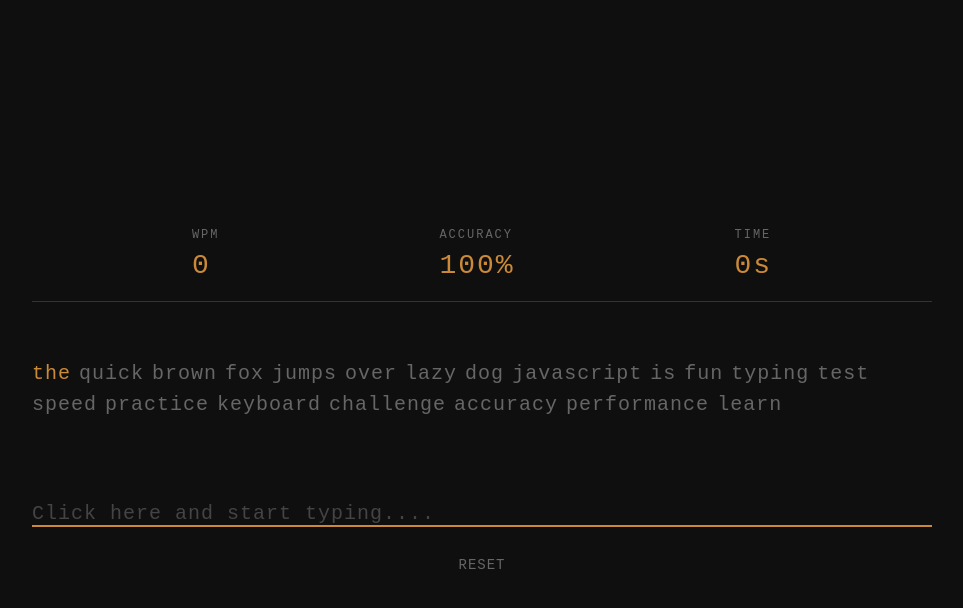
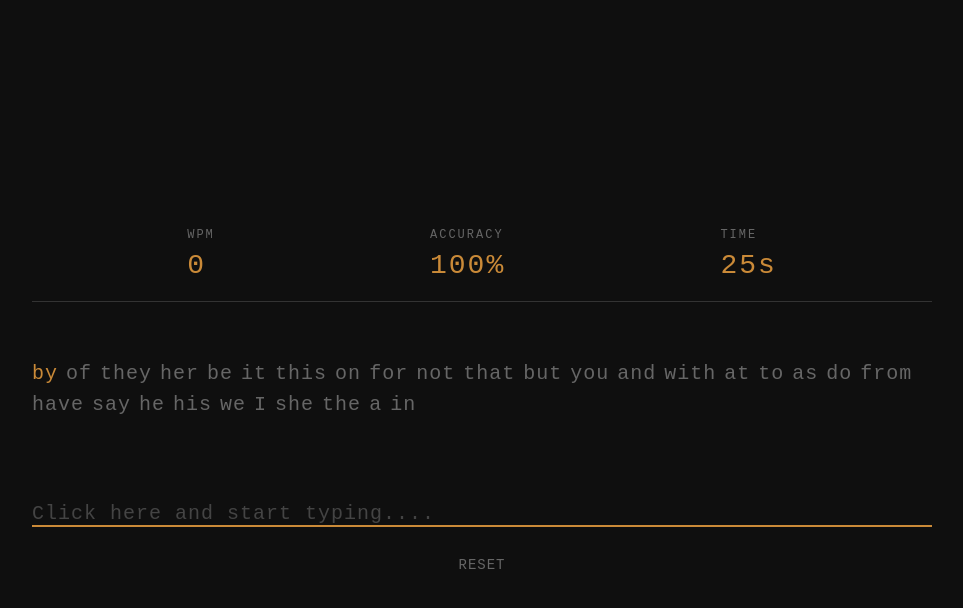
Before and after one commit to Flossy-elephant/flossy-type, a plain HTML site: page index.html in a window 1280 px wide. Both pictures are taken after a click on the button "RESET". Shown: the whole page, without its empty margins (158-1121 px from the left). Drawn offline with Linux system fonts and the light colour scheme.

Commit message:
added a timer, word limit and expanded the dictionary as well

```diff
--- a/index.html
+++ b/index.html
@@ -23,7 +23,7 @@
       </div>
     </div>
 
-    <div class="words-container" id="wordContainer">
+    <div class="words-container" id="wordsContainer">
 
     </div>
 
--- a/script.js
+++ b/script.js
@@ -1,8 +1,30 @@
-const words =[
-  'the', 'quick', 'brown', 'fox', 'jumps', 'over', 'lazy', 'dog',
-  'javascript', 'is', 'fun', 'typing', 'test', 'speed', 'practice',
-  'keyboard', 'challenge', 'accuracy', 'performance', 'learn'
-]
+let words = []
+let WORD_LIMIT = 30
+let TIME_LIMIT = 25
+fetch('./words.json')
+  .then(response => response.json())
+  .then(data => {
+    words = data.words.slice(0,WORD_LIMIT)
+    console.log('words loaded:',words.length)
+    shuffleWords()
+    init()
+  })
+  .catch(error => {
+    console.error('Error loading words: ',error)
+    alert('could not load words.json file')
+  })
+
+
+function shuffleWords(){
+  for(let i = words.length - 1; i > 0; i--){
+    const j = Math.floor(Math.random() * (i + 1))
+    const temp = words[i]
+    words[i] = words[j]
+    words[j] = temp
+  }
+}
+
+
 
 let gameState = {
   currentWordIndex:0,
@@ -10,11 +32,12 @@ let gameState = {
   startTime: null,
   isActive:false,
   correctChars:0,
-  totalChars:0
+  totalChars:0,
+  timerInterval: null
 }
 
 const typingInput = document.getElementById('typingInput')
-const wordsContainer = document.getElementById('wordContainer')
+const wordsContainer = document.getElementById('wordsContainer')
 const resetBtn = document.getElementById('resetBtn')
 const wpmDisplay = document.getElementById('wpm')
 const accuracyDisplay = document.getElementById('accuracy')
@@ -50,6 +73,21 @@ function displayWords(){
   })
 }
 
+function startTimer(){
+  gameState.timerInterval =  setInterval(()=>{
+    const elapsedSeconds = (Date.now() - gameState.startTime)/1000
+
+    if(elapsedSeconds >= TIME_LIMIT || gameState.currentWordIndex >= words.length){
+      endTest()
+      return
+    }
+
+
+    timeDisplay.textContent = Math.floor(TIME_LIMIT - elapsedSeconds) + 's'
+  },100)
+}
+
+
 function handleInput(event){
 
   const input = event.target.value
@@ -57,13 +95,14 @@ function handleInput(event){
   if(!gameState.isActive && input.length > 0){
     gameState.isActive = true
     gameState.startTime = Date.now()
+    startTimer()
   }
 
   if(input.endsWith(' ')){
     const typedWord = input.trim()
     gameState.typedWords.push(typedWord)
     gameState.currentWordIndex++
-    typingInput.value = ' '
+    typingInput.value = ''
 
     if(gameState.currentWordIndex >= words.length){
       endTest()
@@ -71,7 +110,7 @@ function handleInput(event){
     }
 
     displayWords()
-
+    // updateStats()
   }
 }
 
@@ -110,13 +149,16 @@ function endTest(){
 }
 
 function resetTest(){
+  clearInterval(gameState.timerInterval)
+
   gameState = {
     currentWordIndex: 0,
     typedWords: [],
     startTime: null,
     isActive: false,
     correctChars: 0,
-    totalChars: 0
+    totalChars: 0,
+    timerInterval:null
   }
 
   typingInput.value = ''
@@ -126,8 +168,9 @@ function resetTest(){
 
   wpmDisplay.textContent = '0'
   accuracyDisplay.textContent = '100%'
-  timeDisplay.textContent = '0s'
+  timeDisplay.textContent = TIME_LIMIT + 's'
 
+  shuffleWords()
   displayWords()
 }
 
--- /dev/null
+++ b/words.json
@@ -0,0 +1,26 @@
+{
+  "name": "English 200",
+  "description": "Top 200 most common English words",
+  "words": [
+    "the", "be", "to", "of", "and", "a", "in", "that", "have", "I",
+    "it", "for", "not", "on", "with", "he", "as", "you", "do", "at",
+    "this", "but", "his", "by", "from", "they", "we", "say", "her", "she",
+    "or", "an", "will", "my", "one", "all", "would", "there", "their", "what",
+    "so", "up", "out", "if", "about", "who", "get", "which", "go", "me",
+    "when", "make", "can", "like", "time", "no", "just", "him", "know", "take",
+    "people", "into", "year", "your", "good", "some", "could", "them", "see", "other",
+    "than", "then", "now", "look", "only", "come", "its", "over", "think", "also",
+    "back", "after", "use", "two", "how", "our", "work", "first", "well", "way",
+    "even", "new", "want", "because", "any", "these", "give", "day", "most", "us",
+    "is", "are", "was", "were", "been", "has", "had", "should", "must", "many",
+    "much", "before", "right", "too", "mean", "old", "any", "write", "thing", "give",
+    "may", "part", "found", "long", "still", "down", "between", "under", "last", "never",
+    "same", "another", "through", "while", "last", "might", "great", "small", "near", "large",
+    "every", "home", "left", "few", "both", "end", "world", "life", "place", "point",
+    "form", "sentence", "man", "line", "boy", "farm", "land", "hand", "animal", "page",
+    "mother", "father", "tree", "city", "earth", "eye", "head", "story", "example", "light",
+    "paper", "group", "always", "music", "those", "both", "mark", "often", "letter", "until",
+    "mile", "night", "feet", "car", "side", "feet", "sea", "river", "state", "book",
+    "idea", "face", "girl", "mountain", "list", "song", "family", "far", "hard", "food"
+  ]
+}
```
